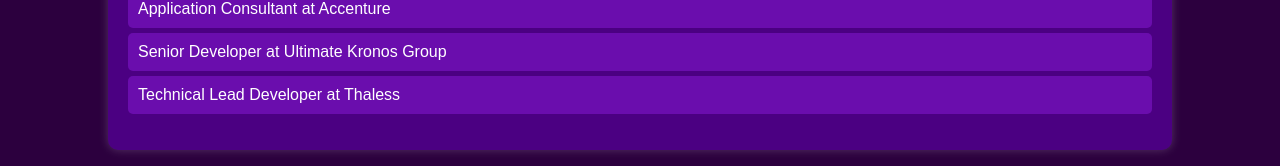
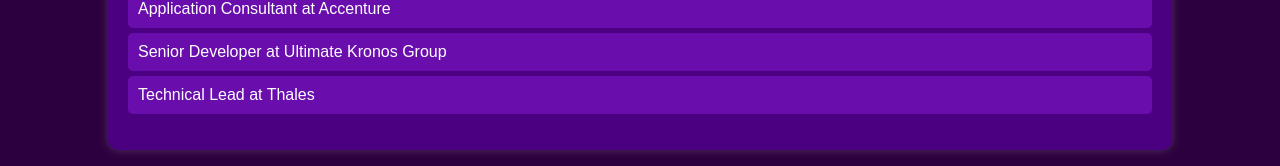
Before and after one commit to codebypriyankaT/CodeByPriyankaT, a plain HTML site: page index.html in a window 1280 px wide. Shown: the part 843-1009 px from the top of the page. Drawn offline with Linux system fonts and the light colour scheme.

Commit message:
Update index.html

```diff
--- a/index.html
+++ b/index.html
@@ -41,7 +41,7 @@
                 <li>Developer at Aricent</li>
                 <li>Application Consultant at Accenture</li>
                 <li>Senior Developer at Ultimate Kronos Group</li>
-                <li>Technical Lead Developer at Thaless</li>
+                <li>Technical Lead at Thales</li>
             </ul>
         </div>
     </div>
```
